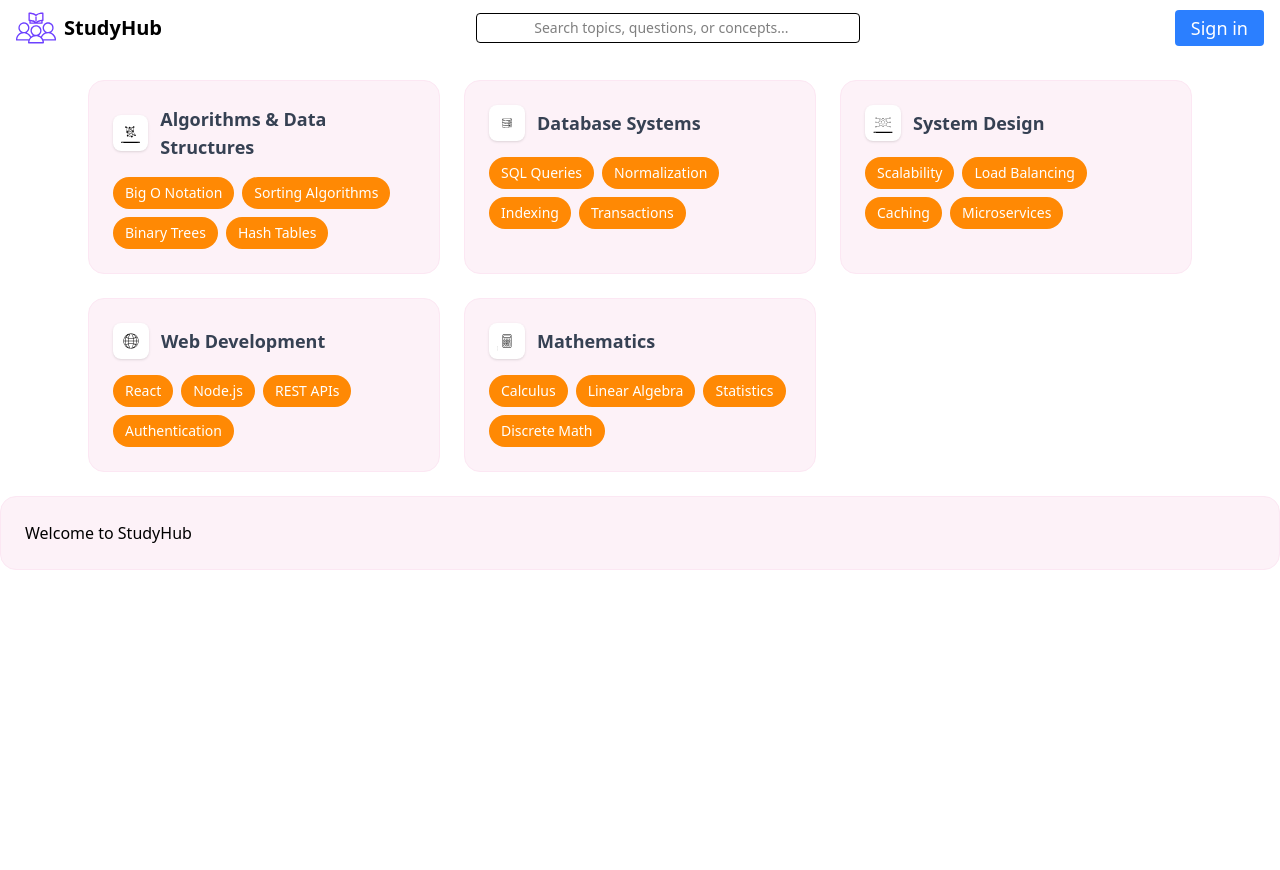
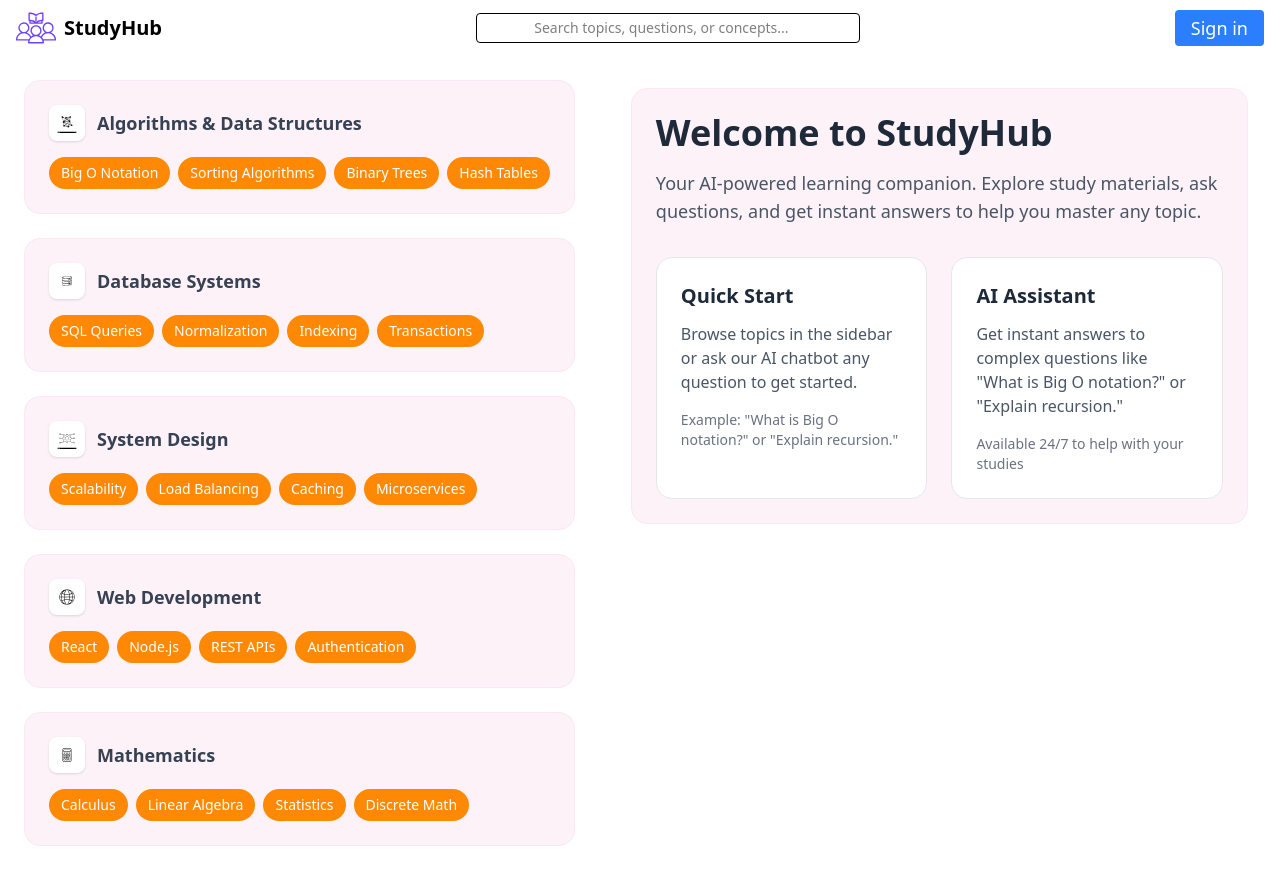
Before and after one commit to bradleyhung/chatbot, a Next.js app: page / in a window 1280 px wide. Before the commit the page ends 800 px from the top, so only its background shows below. Built offline with nearby package versions, Linux system fonts and the light colour scheme.

Commit message:
Refactor Topics component to Body; integrate welcome content and remove Welcome component

```diff
--- a/src/app/components/topics.tsx
+++ b/src/app/components/topics.tsx
@@ -36,10 +36,10 @@
   },
 ];
 
-export default function Topics() {
+export default function Body() {
   return (
-    <div className="max-w-6xl mx-auto p-6">
-      <div className="grid gap-6 md:grid-cols-2 lg:grid-cols-3">
+    <div className="flex flex-col lg:flex-row">
+      <div className="grid gap-6 mx-auto p-6">
         {classes.map((classItem) => {
           return (
             <div
@@ -73,6 +73,46 @@
           );
         })}
       </div>
+
+      <div className="flex-1 p-8">
+        <div className="bg-pink-50 rounded-2xl p-6 border border-pink-100 hover:shadow-lg transition-all duration-300 hover:-translate-y-1">
+          <h1 className="text-4xl font-bold text-gray-800 mb-4">
+            Welcome to StudyHub
+          </h1>
+          <p className="text-lg text-gray-600 mb-8">
+            Your AI-powered learning companion. Explore study materials, ask
+            questions, and get instant answers to help you master any topic.
+          </p>
+
+          <div className="grid gap-6 md:grid-cols-2">
+            <div className="bg-white rounded-2xl p-6 border border-gray-200 hover:shadow-lg transition-all duration-300">
+              <h2 className="text-xl font-semibold text-gray-800 mb-3">
+                Quick Start
+              </h2>
+              <p className="text-gray-600 mb-4">
+                Browse topics in the sidebar or ask our AI chatbot any question
+                to get started.
+              </p>
+              <div className="text-sm text-gray-500">
+                Example: "What is Big O notation?" or "Explain recursion."
+              </div>
+            </div>
+
+            <div className="bg-white rounded-2xl p-6 border border-gray-200 hover:shadow-lg transition-all duration-300">
+              <h2 className="text-xl font-semibold text-gray-800 mb-3">
+                AI Assistant
+              </h2>
+              <p className="text-gray-600 mb-4">
+                Get instant answers to complex questions like "What is Big O
+                notation?" or "Explain recursion."
+              </p>
+              <div className="text-sm text-gray-500">
+                Available 24/7 to help with your studies
+              </div>
+            </div>
+          </div>
+        </div>
+      </div>
     </div>
   );
 }
--- a/src/app/components/welcome.tsx
+++ /dev/null
@@ -1,7 +0,0 @@
-export default function Welcome() {
-  return (
-    <div className="bg-pink-50 rounded-2xl p-6 border border-pink-100 hover:shadow-lg transition-all duration-300 hover:-translate-y-1">
-      Welcome to StudyHub
-    </div>
-  );
-}
--- a/src/app/page.tsx
+++ b/src/app/page.tsx
@@ -1,13 +1,11 @@
 import Header from "./components/header";
-import Topics from "./components/topics";
-import Welcome from "./components/welcome";
+import Body from "./components/topics";
 
 export default function Home() {
   return (
     <main>
       <Header />
-      <Topics />
-      <Welcome />
+      <Body />
     </main>
   );
 }
```
